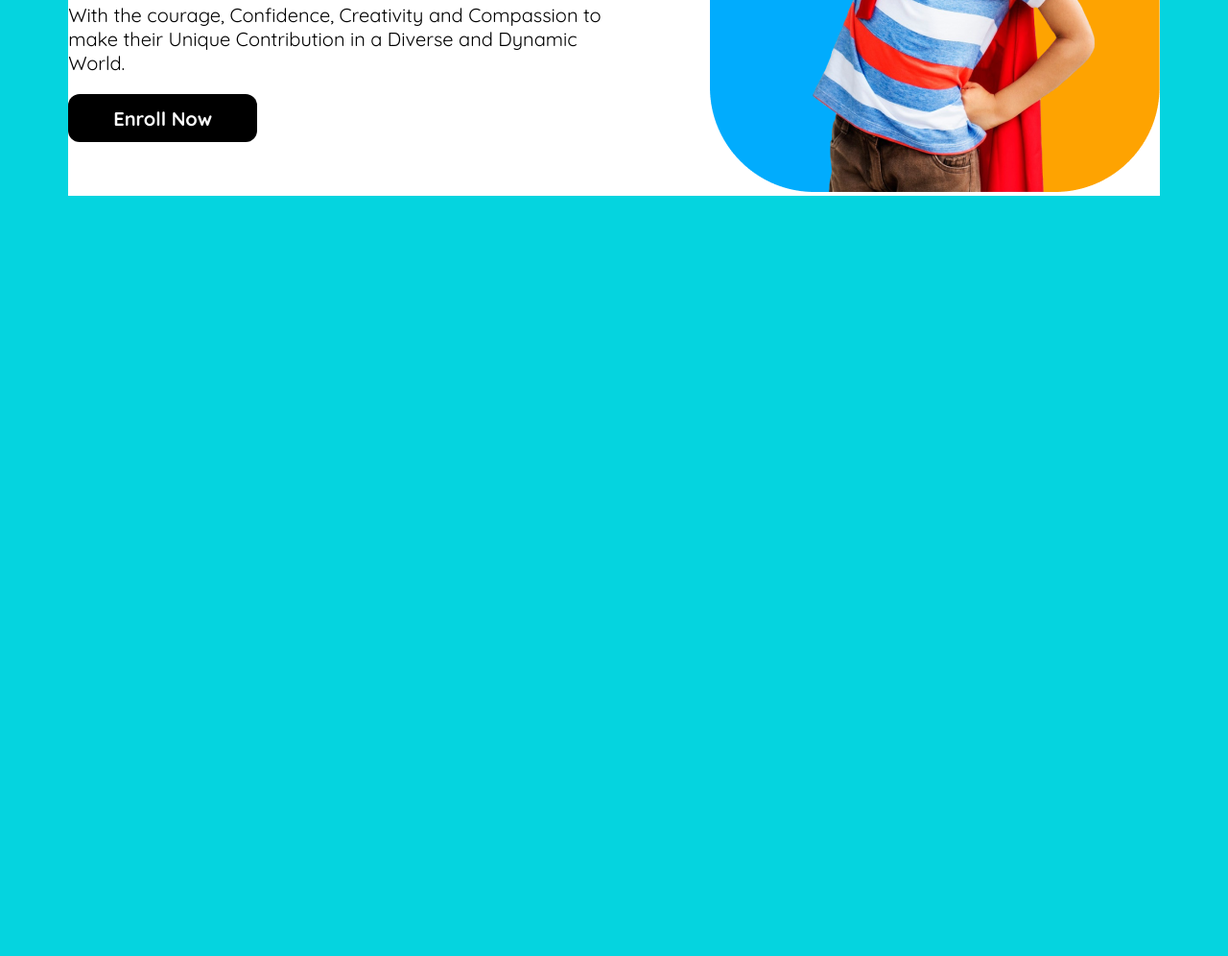
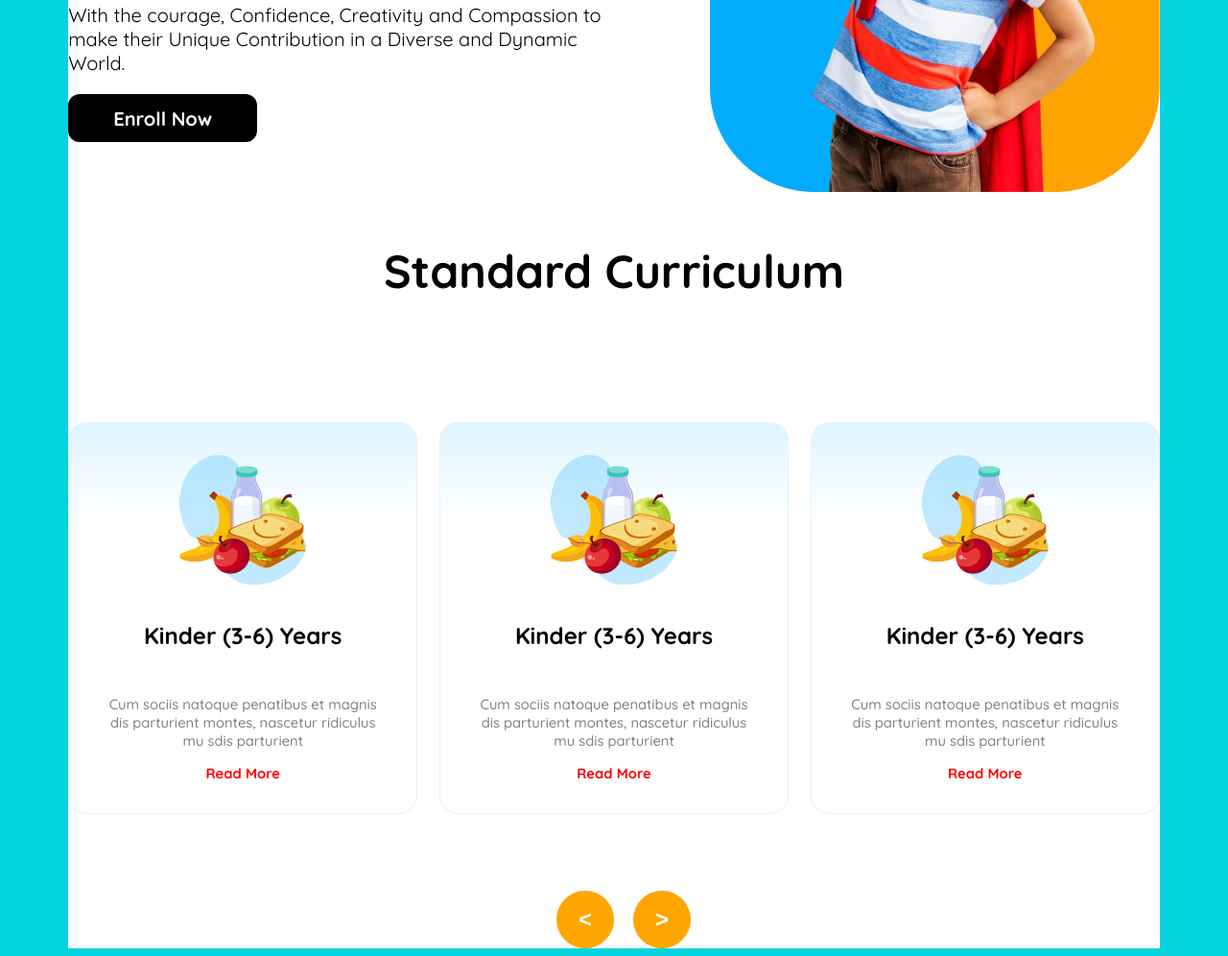
Before and after one commit to Erfan-Khan-Dhrubo/Assignment-2, a plain HTML site: page index.html in a window 1280 px wide. Shown: the part 476-1472 px from the top of the page at 96% size. Before the commit the page ends 800 px from the top, so only its background shows below. Drawn offline with Linux system fonts and the light colour scheme.

Commit message:
Adding the Curriculum  Section

```diff
--- a/index.html
+++ b/index.html
@@ -45,6 +45,48 @@
         </div>
         <div><img src="assets/hero-kids.png" alt="" /></div>
       </div>
+
+      <div class="curriculum display-flex">
+        <div><h3>Standard Curriculum</h3></div>
+        <div class="cir-middle display-flex">
+          <div class="cir-box display-flex">
+            <div><img src="assets/kinder.png" alt="" /></div>
+            <div><h4>Kinder (3-6) Years</h4></div>
+            <div>
+              <p>
+                Cum sociis natoque penatibus et magnis dis parturient montes,
+                nascetur ridiculus mu sdis parturient
+              </p>
+            </div>
+            <div><a href="">Read More</a></div>
+          </div>
+          <div class="cir-box display-flex">
+            <div><img src="assets/kinder.png" alt="" /></div>
+            <div><h4>Kinder (3-6) Years</h4></div>
+            <div>
+              <p>
+                Cum sociis natoque penatibus et magnis dis parturient montes,
+                nascetur ridiculus mu sdis parturient
+              </p>
+            </div>
+            <div><a href="">Read More</a></div>
+          </div>
+          <div class="cir-box display-flex">
+            <div><img src="assets/kinder.png" alt="" /></div>
+            <div><h4>Kinder (3-6) Years</h4></div>
+            <div>
+              <p>
+                Cum sociis natoque penatibus et magnis dis parturient montes,
+                nascetur ridiculus mu sdis parturient
+              </p>
+            </div>
+            <div><a href="">Read More</a></div>
+          </div>
+        </div>
+        <div>
+          <button class="cir-btn"><</button><button class="cir-btn">></button>
+        </div>
+      </div>
     </main>
 
     <!-- <hr /> -->
--- a/style/kids.css
+++ b/style/kids.css
@@ -199,3 +199,82 @@ nav .nav-button {
     text-align: center;
   }
 }
+
+/* Ending Banner */
+
+/* curriculum */
+
+.curriculum {
+  width: 90%;
+  margin: 0 auto;
+  background-color: white;
+}
+
+.cir-box {
+  flex-direction: column;
+  text-align: center;
+  align-items: center;
+  justify-content: center;
+  background-color: yellow;
+  width: 32%;
+  padding: 32px;
+  box-sizing: border-box;
+  border-radius: 18.86px;
+  background-image: linear-gradient(
+    to bottom,
+    #def5ff,
+    white,
+    white,
+    white,
+    white
+  );
+  border: 1px solid #def5ff;
+}
+
+.cir-box h4 {
+  font-size: 1.5rem;
+  font-weight: bold;
+}
+
+.cir-box p {
+  font-size: 0.92rem;
+  font-weight: 500;
+  color: #808080;
+}
+
+.cir-box a {
+  font-size: 0.92rem;
+  font-weight: bold;
+  color: red;
+  text-decoration: none;
+}
+
+.cir-middle {
+  justify-content: space-between;
+}
+
+.curriculum {
+  flex-direction: column;
+  justify-content: center;
+  align-items: center;
+  gap: 80px;
+}
+
+.curriculum h3 {
+  font-size: 3rem;
+  font-weight: bold;
+}
+
+.cir-btn {
+  width: 60px;
+  height: 60px;
+  background-color: orange;
+  border-radius: 50%;
+  font-weight: 800;
+  font-size: 24px;
+  border: none;
+  color: white;
+  margin-left: 20px;
+}
+
+/* Ending curriculum */
```
Also changed, not shown: help.html (deleted, +0 -52 lines).
